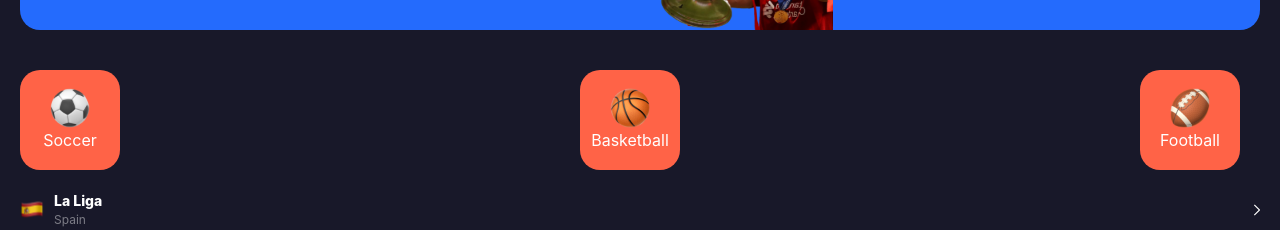
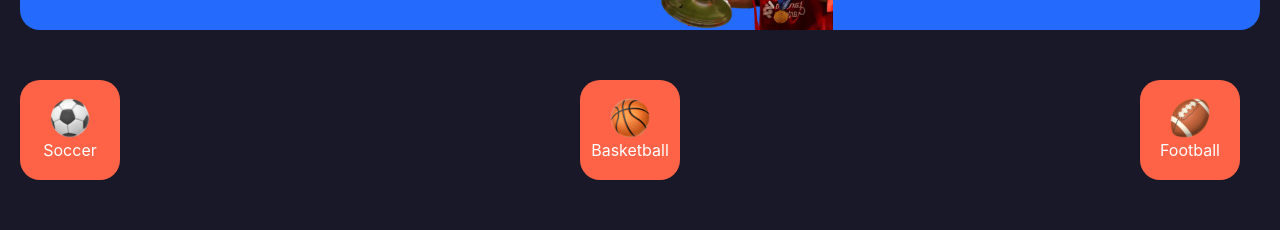
Before and after one commit to hemarle/splashscores, a React (Create React App) app: page / in a window 1280 px wide. Shown: the part 206-436 px from the top of the page. Built offline with nearby package versions, Linux system fonts and the light colour scheme.

Commit message:
Navigation done

```diff
--- a/src/Splash.css
+++ b/src/Splash.css
@@ -35,7 +35,7 @@ width: 100%;
 
 .splash__Options{
 display: flex;
-margin-bottom: 20px;
+margin: 50px 0px;
 justify-content: space-between;
 }
 .splash__Option{
--- a/src/index.css
+++ b/src/index.css
@@ -11,9 +11,11 @@
 
 a{
   text-decoration: none;
+  cursor: pointer;
 }
 button{
   outline: none;
+  cursor: pointer;
 }
 body {
   margin: 0;
```
